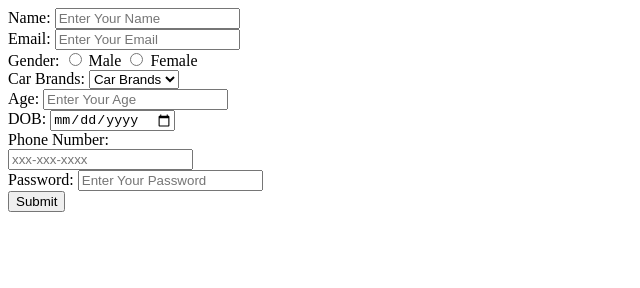
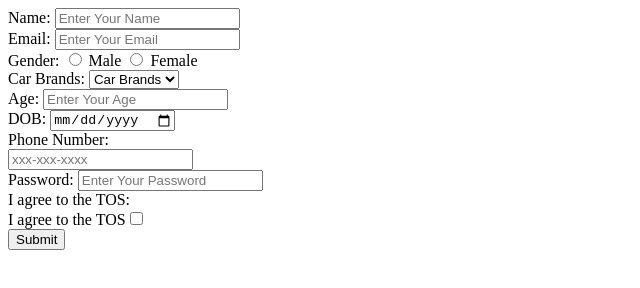
Before and after one commit to acciojob/signup-form-car-Khushboo-Dalal, a website: page main.html in a window 1280 px wide. Shown: the whole page, without its empty margins (0-640 px from the left). Drawn offline with Linux system fonts and the light colour scheme.

Commit message:
created a submission

```diff
--- a/main.html
+++ b/main.html
@@ -50,6 +50,10 @@
      <label for="password">Password:</label>
      <input type="password" name="password" id="password" placeholder="Enter Your Password" required>
     </div>
+		 <div>
+        <label for="iagreetothetos">I agree to the TOS:</label><br>
+        I agree to the TOS<input type="checkbox" value="iagreetothetos">
+    </div>
 	<button type="submit" value="Submit">Submit</button>
 
 
```
